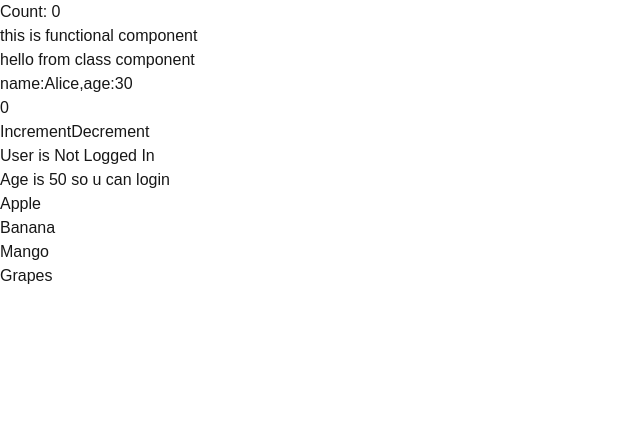
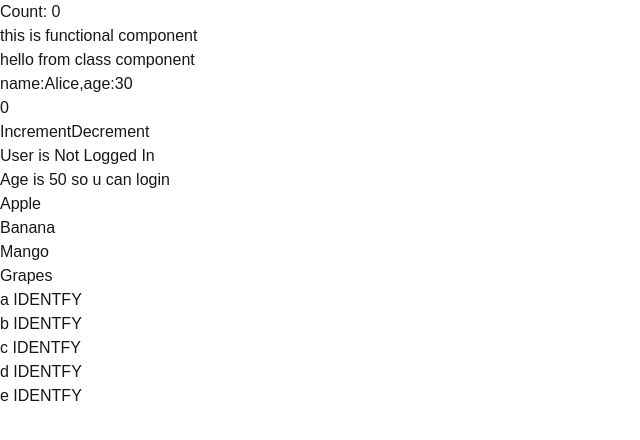
Before and after one commit to jui1234/pp, a Next.js app: page / in a window 1280 px wide. Shown: the top 440 px of the page, without its empty margins (0-640 px from the left). Built offline with nearby package versions, Linux system fonts and the light colour scheme.

Commit message:
key in map

```diff
--- /dev/null
+++ b/app/ListExample/KeyIdenty.js
@@ -0,0 +1,17 @@
+const KeyIdenti=()=>{
+    const keysvaluesList=["a","b","c","d","e"];
+
+    return(
+        <>
+        {
+            keysvaluesList.map((value,index)=>(
+                <h1 key={index}>{value} IDENTFY</h1>
+            ))
+        }
+        </>
+    )
+
+
+}
+
+export default KeyIdenti;
--- /dev/null
+++ b/app/ListExample/KeyIdenty/page.tsx
@@ -0,0 +1,17 @@
+const KeyIdenti=()=>{
+    const keysvaluesList=["a","b","c","d","e"];
+
+    return(
+        <>
+        {
+            keysvaluesList.map((value,index)=>(
+                <h1 key={index}>{value} IDENTFY</h1>
+            ))
+        }
+        </>
+    )
+
+
+}
+
+export default KeyIdenti;
--- a/app/page.tsx
+++ b/app/page.tsx
@@ -7,6 +7,7 @@ import StateComponent from "./StateComponent/page";
 import ConditionRendering from "./ConditionRendering/page";
 import Age from "./ConditionRendering/Age/page";
 import ListExample from "./ListExample/Page";
+import KeyIdenti from "./ListExample/KeyIdenty";
 
 
 export default function Home() {
@@ -19,6 +20,7 @@ export default function Home() {
       <ConditionRendering/>
       <Age age={50} />
       <ListExample />
+      <KeyIdenti />
     </div>
   );
 }
```
